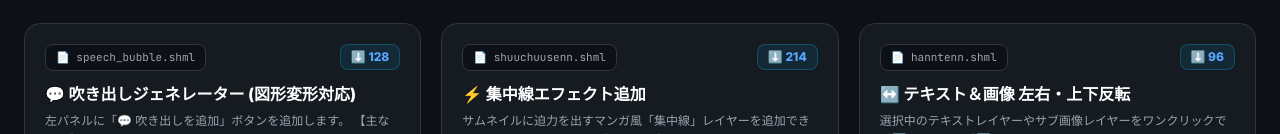
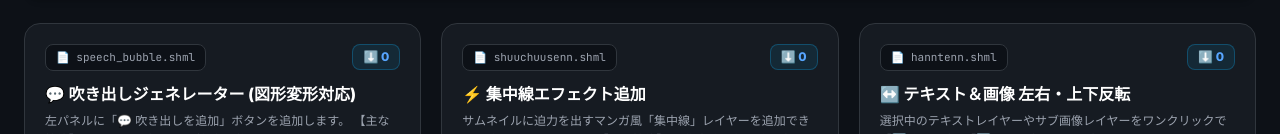
Before and after one commit to Pachipachi4234/yujitsu_shml_hub, a plain HTML site: page index.html in a window 1280 px wide. Shown: the part 174-308 px from the top of the page. Drawn offline with nearby package versions, Linux system fonts and the light colour scheme.

Commit message:
Update index.html

```diff
--- a/index.html
+++ b/index.html
@@ -390,7 +390,7 @@
                 author: 'YuJitsu Official',
                 description: '左パネルに「💬 吹き出しを追加」ボタンを追加します。\n\n【主な機能】\n・5種類のデザイン（角丸・楕円・四角・もくもく心の声・ギザギザ叫び）をリアルタイム切替\n・しっぽの位置（上下左右・斜め・無し）をワンクリック変更\n・キャンバス上の8方向緑●ハンドルを直接マウスドラッグして図形のように縦横自由変形！\n・塗りつぶし色、枠線の色・太さ、ドロップシャドウも自在に調整できます。',
                 fileName: 'speech_bubble.shml',
-                downloads: 128,
+                downloads: 0,
                 createdAt: Date.now() - 1000 * 60 * 60 * 5,
                 content: `[change]
 # レイヤー追加パネルに「💬 吹き出しを追加」ボタンを追加
@@ -595,7 +595,7 @@ __`
                 author: 'YuJitsu Official',
                 description: 'サムネイルに迫力を出すマンガ風「集中線」レイヤーを追加できる公式プラグインです。\n\n【主な機能】\n・集中線の色、線の太さ、本数（密度）、中心の余白サイズをスライダーでリアルタイム調整\n・中心のオレンジターゲットをドラッグして、注目させたいキャラや文字に中心点を自由に移動可能\n・レイヤーの「上へ・下へ」ボタンで背景と文字の間に挟むこともできます！',
                 fileName: 'shuuchuusenn.shml',
-                downloads: 214,
+                downloads: 0,
                 createdAt: Date.now() - 1000 * 60 * 60 * 24,
                 content: `[change]
 # レイヤー追加パネルに「⚡ 集中線を追加」ボタンを追加
@@ -701,7 +701,7 @@ __`
                 author: 'YuJitsu Official',
                 description: '選択中のテキストレイヤーやサブ画像レイヤーをワンクリックで「↔️ 左右反転」「↕️ 上下反転」できる軽量ユーティリティプラグインです。\n\n立ち絵イラストの向きを変えたい時や、鏡文字エフェクトを作りたい時に超便利です！',
                 fileName: 'hanntenn.shml',
-                downloads: 96,
+                downloads: 0,
                 createdAt: Date.now() - 1000 * 60 * 60 * 48,
                 content: `[html]
 ("1~20"):{
```
